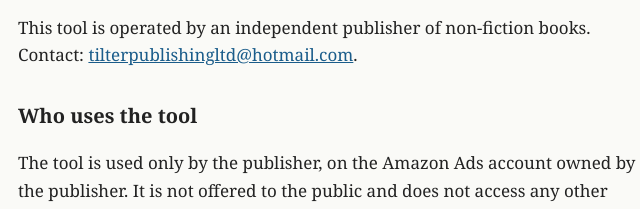
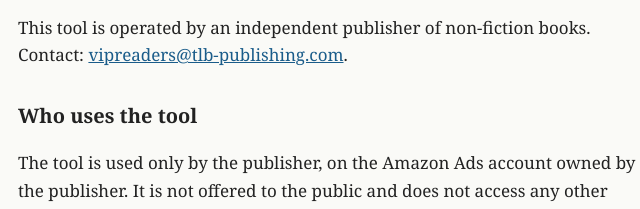
Before and after one commit to Nello29/privacy, a plain HTML site: page amazon-ads/index.html in a window 1280 px wide. Shown: the part 303-512 px from the top of the page, 302-942 px from the left. Drawn offline with Linux system fonts and the light colour scheme.

Commit message:
Privacy Amazon Ads: contatto vipreaders
Co-Authored-By: Claude Sonnet 5.5 <noreply@anthropic.com>

```diff
--- a/amazon-ads/index.html
+++ b/amazon-ads/index.html
@@ -21,7 +21,7 @@
   <p>This policy describes how the publisher handles data accessed through its Amazon Ads tool (the Login with Amazon application used to connect to the Amazon Ads API).</p>
 
   <h2>Who we are</h2>
-  <p>This tool is operated by an independent publisher of non-fiction books. Contact: <a href="mailto:tilterpublishingltd@hotmail.com">tilterpublishingltd@hotmail.com</a>.</p>
+  <p>This tool is operated by an independent publisher of non-fiction books. Contact: <a href="mailto:vipreaders@tlb-publishing.com">vipreaders@tlb-publishing.com</a>.</p>
 
   <h2>Who uses the tool</h2>
   <p>The tool is used only by the publisher, on the Amazon Ads account owned by the publisher. It is not offered to the public and does not access any other person's Amazon account.</p>
```
